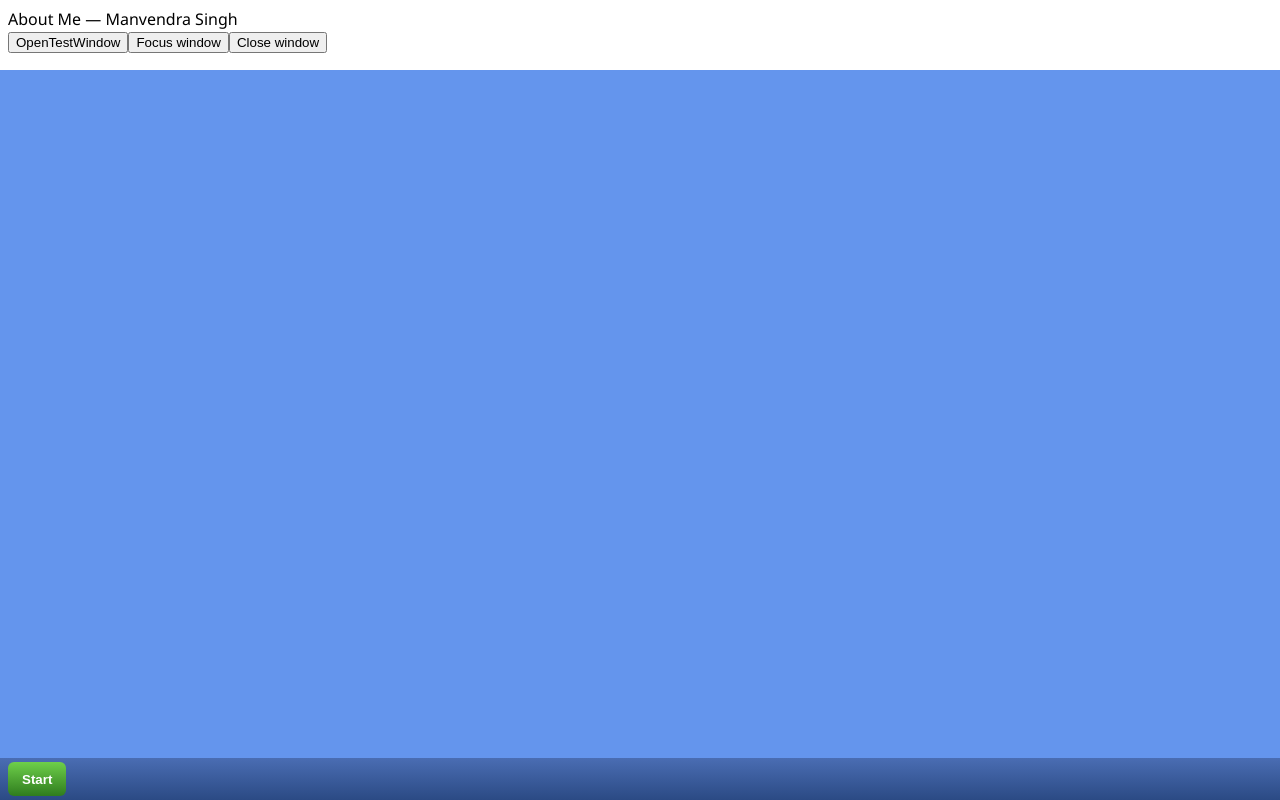
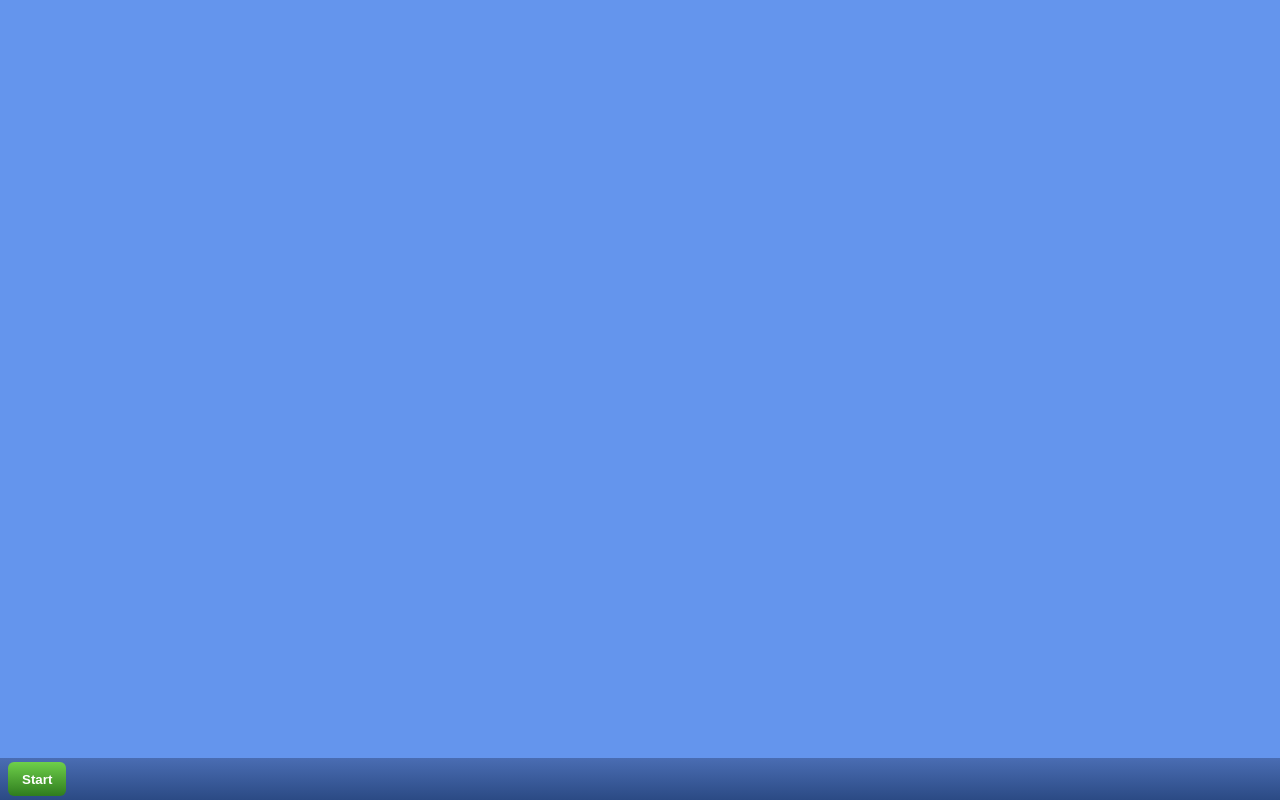
Before and after one commit to CaptainOfFlyingDutchman/manvendra-singh-about-me, a Next.js app: page / in a window 1280 px wide. Built offline with nearby package versions, Linux system fonts and the light colour scheme.

Commit message:
refactor: Remove TestButton component
- Deleted `TestButton` component and its usages from the codebase.
- Updated `page.tsx` to only render `DesktopSurface`.
- Adjusted `DesktopSurface.module.css` to remove unnecessary styling related to `TestButton`.

```diff
--- a/src/TestButton.tsx
+++ /dev/null
@@ -1,43 +0,0 @@
-import { useWindowManager } from "@/desktop/stores/windowManager";
-
-export function TestButton() {
-  const openWindow = useWindowManager((s) => s.openWindow);
-
-  const handleClick = () => {
-    openWindow({
-      appType: "browser",
-      title: "Google Window",
-      payload: {
-        url: "https://www.google.com",
-      },
-    });
-  };
-
-  return (
-    <div>
-      <button type="button" onClick={handleClick}>
-        OpenTestWindow
-      </button>
-
-      <button
-        type="button"
-        onClick={() => {
-          const focus = useWindowManager.getState().focusWindow;
-          focus("win_617abbf1-3640-4043-ae43-c91c52c43ab0");
-        }}
-      >
-        Focus window
-      </button>
-
-      <button
-        type="button"
-        onClick={() => {
-          const close = useWindowManager.getState().closeWindow;
-          close("win_2cf13304-89d0-44c6-9313-43a05363b528");
-        }}
-      >
-        Close window
-      </button>
-    </div>
-  );
-}
--- a/src/app/page.tsx
+++ b/src/app/page.tsx
@@ -1,14 +1,7 @@
 "use client";
 
 import { DesktopSurface } from "@/desktop/components/DesktopSurface/DesktopSurface";
-import { TestButton } from "@/TestButton";
 
 export default function Home() {
-  return (
-    <div>
-      <div>About Me — Manvendra Singh</div>
-      <TestButton />
-      <DesktopSurface />
-    </div>
-  );
+  return <DesktopSurface />;
 }
--- a/src/desktop/components/DesktopSurface/DesktopSurface.module.css
+++ b/src/desktop/components/DesktopSurface/DesktopSurface.module.css
@@ -1,9 +1,6 @@
 .desktop {
   position: fixed;
   inset: 0;
-
-  /* remove it later when buttons are not required */
-  top: 70px;
 
   overflow: hidden;
 
```
